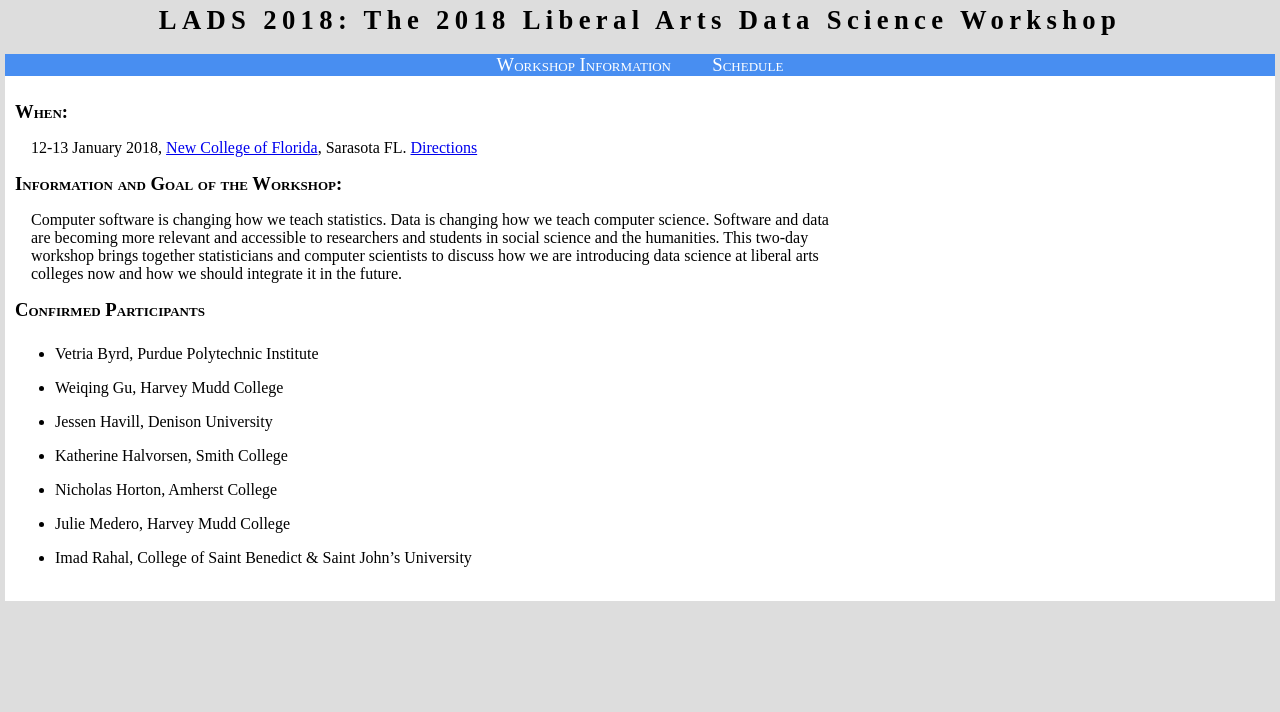
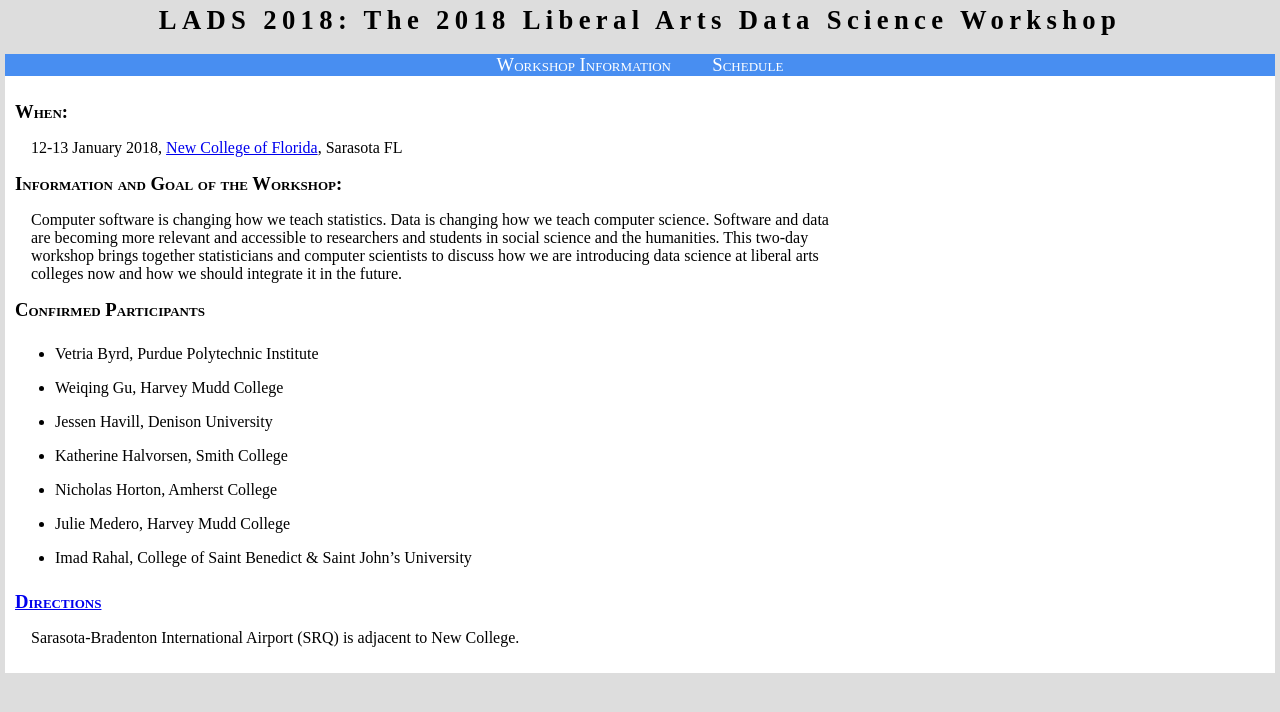
Before and after one commit to davidwgillman/davidwgillman.github.io, a Jekyll site: the page built from ladsworkshop/index.md, in a window 1280 px wide. Shown: the top 712 px of the page. Built offline with Jekyll 4.4.1, drawn with Linux system fonts in a browser that asks for light colours.

```diff
--- a/ladsworkshop/index.md
+++ b/ladsworkshop/index.md
@@ -22,3 +21,6 @@ Computer software is changing how we teach statistics. Data is changing how we t
 - Nicholas Horton, Amherst College
 - Julie Medero, Harvey Mudd College
 - Imad Rahal, College of Saint Benedict & Saint John's University
+
+## [Directions](https://www.ncf.edu/admissions/visit-campus/maps-and-directions/)
+Sarasota-Bradenton International Airport (SRQ) is adjacent to New College.
```
Also changed, not shown: other parts of ladsworkshop/index.md (+1 -2 lines).
